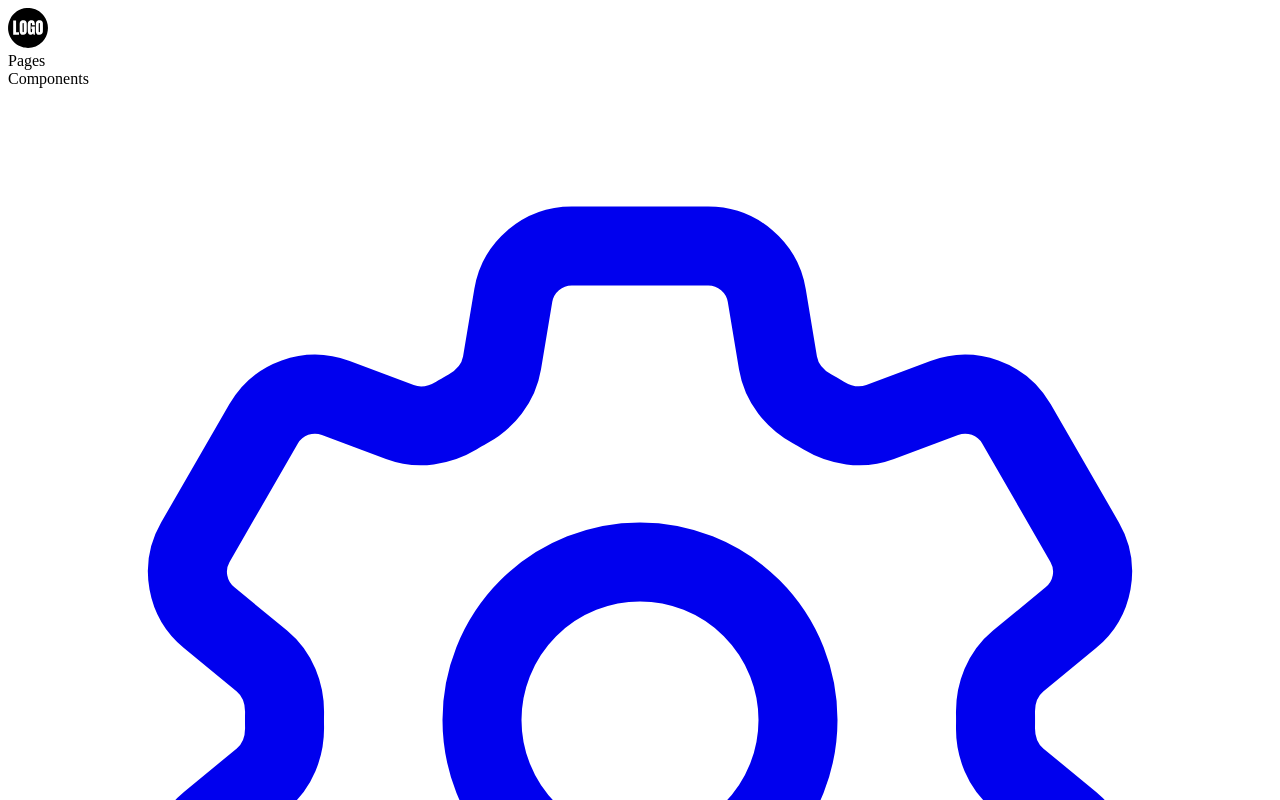
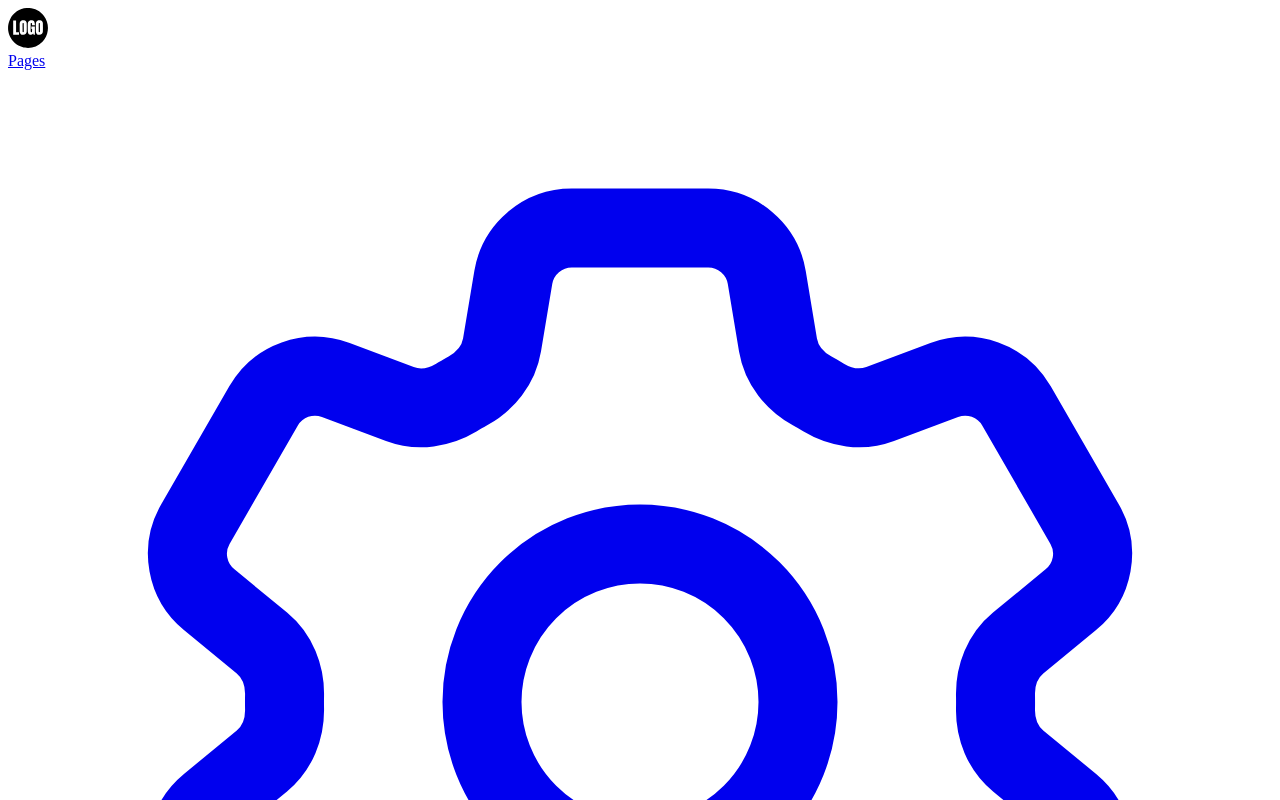
Before and after one commit to antoine-le-calloch/Alc-website, a Next.js app: page /admin/dashboard/pages in a window 1280 px wide. Shown: the top 800 px of the page. Built offline with nearby package versions, Linux system fonts and the light colour scheme.

Commit message:
Add link to pages and delete unused components.

```diff
--- a/components/private/LeftPanel.tsx
+++ b/components/private/LeftPanel.tsx
@@ -8,12 +8,9 @@ const LeftPanel = () => {
         <div className="flex flex-col justify-between items-center h-screen p-4 panel-color shadow-xl">
             <Image src="/logo/logo.svg" alt="Logo" width={40} height={40}/>
             <div className="flex flex-col gap-4 text-center text-xl">
-                <div>
+                <Link href="dashboard/pages">
                     Pages
-                </div>
-                <div>
-                    Components
-                </div>
+                </Link>
             </div>
             <div>
                 <Link href="/">
```
